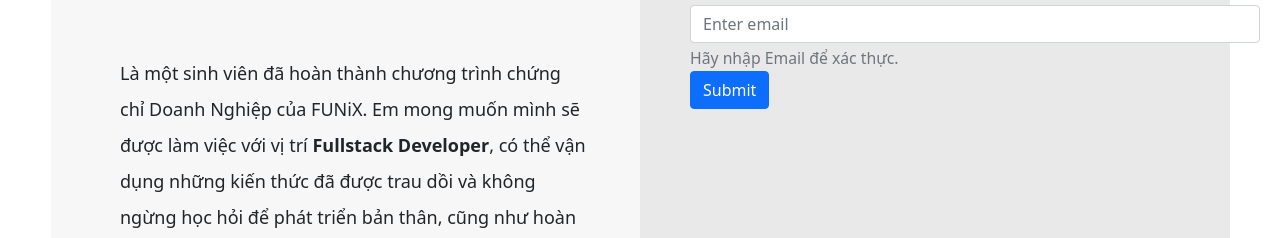
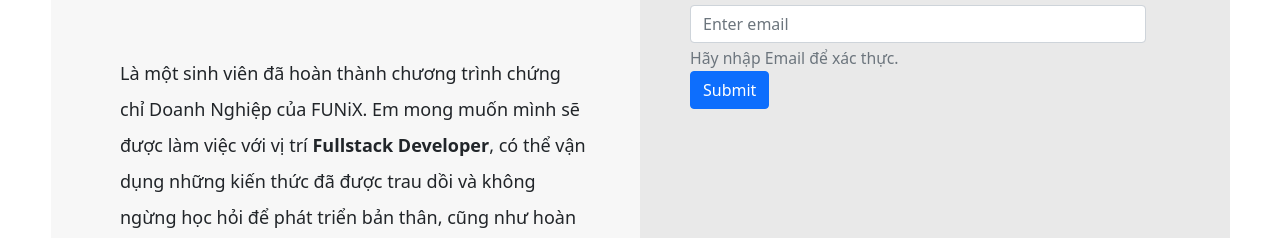
Before and after one commit to FX21441/assignment03_Web101x, a plain HTML site: page index.html in a window 1280 px wide. Shown: the part 562-800 px from the top of the page. Drawn offline with nearby package versions, Linux system fonts and the light colour scheme.

Commit message:
Update style.css

```diff
--- a/css/style.css
+++ b/css/style.css
@@ -130,6 +130,10 @@ section > .container {
   padding-top: 10px;
   background-color: rgb(192, 192, 192);
   margin-left: 10px;
+}
+
+.form-control {
+  width: 80%;
 }
 
 #job-info {
```
